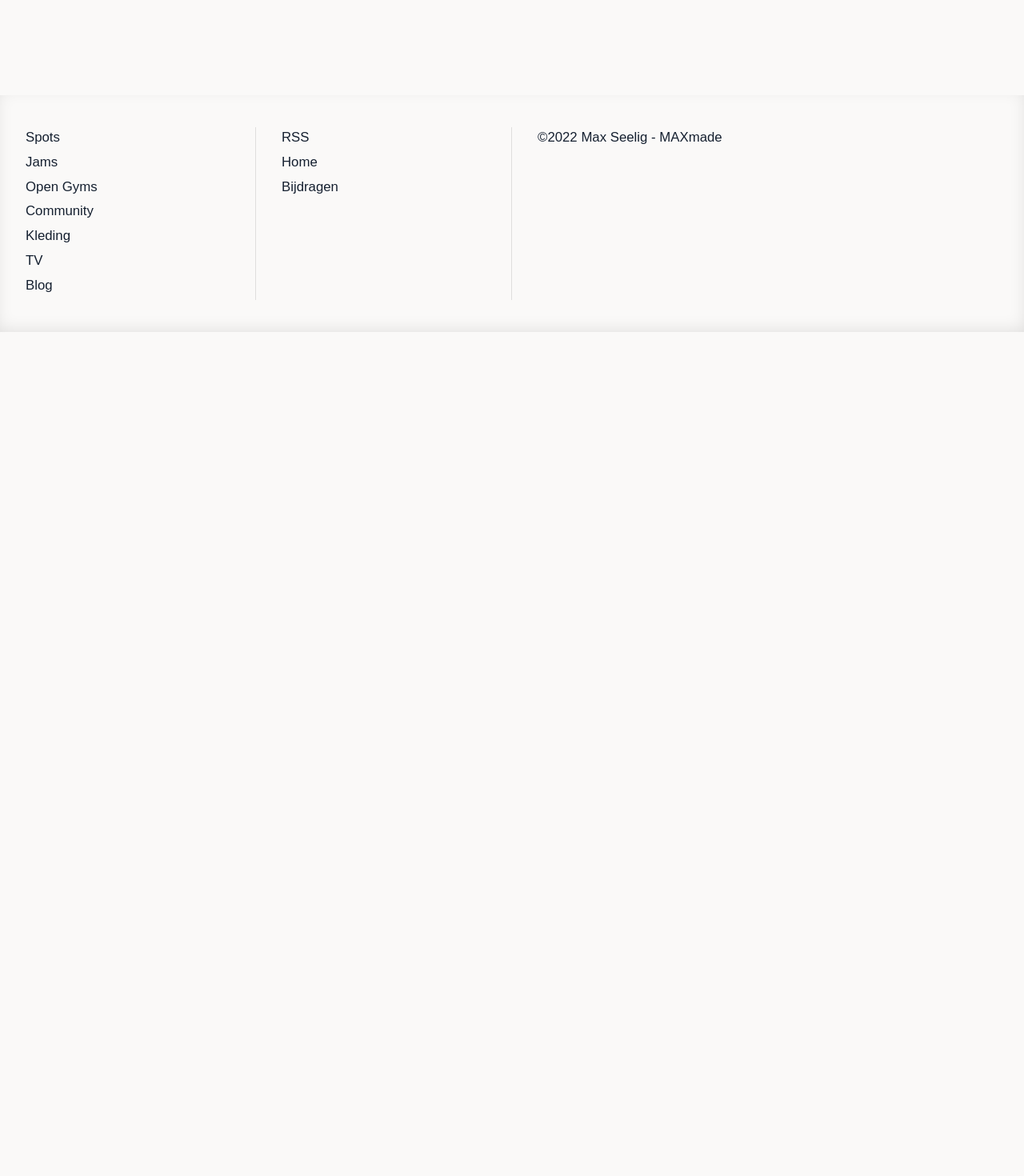
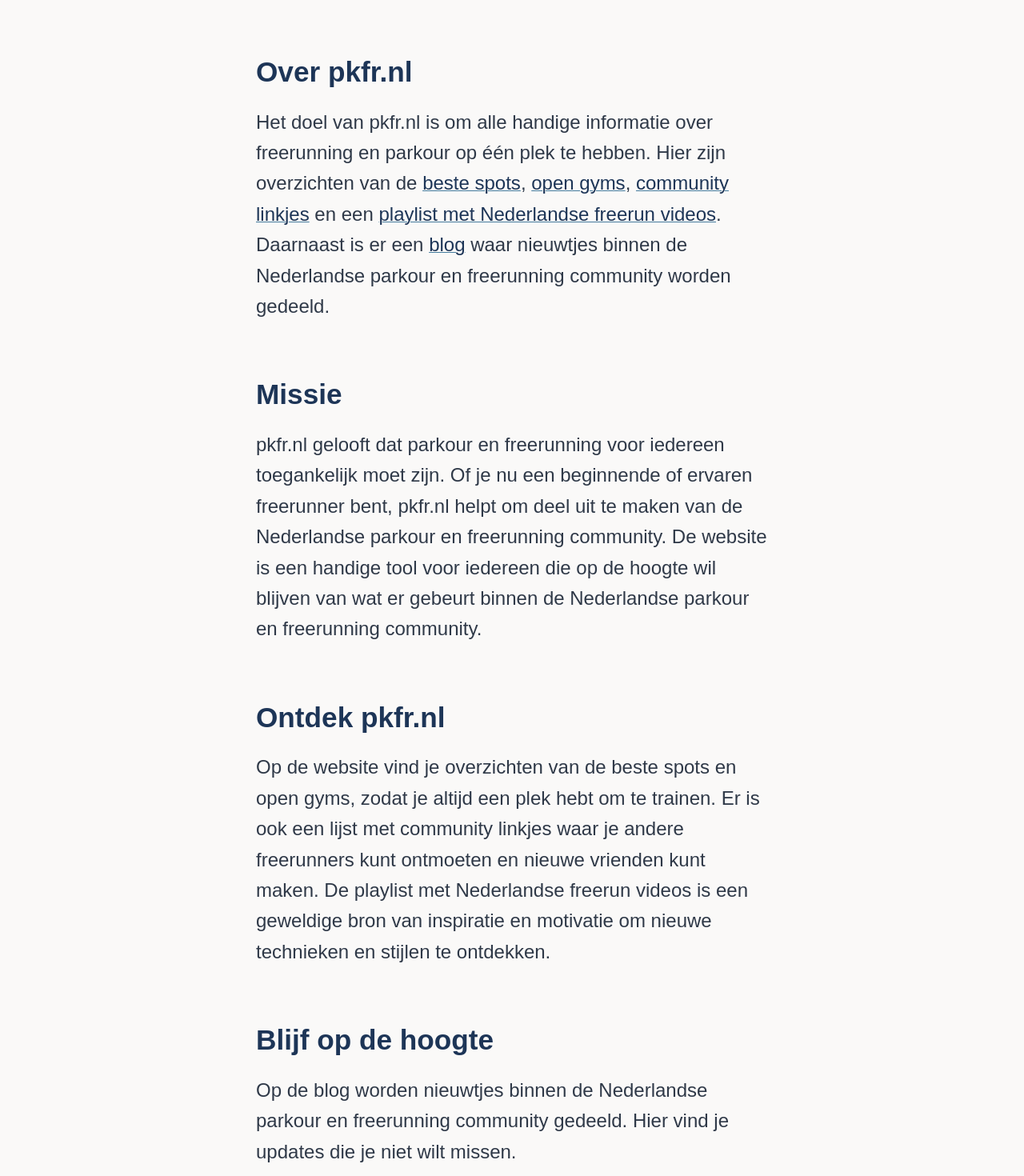
Before and after one commit to m-a-x-s-e-e-l-i-g/pkfr-nl, a SvelteKit app: page / in a window 1280 px wide. Shown: the part 540-2010 px from the top of the page at 80% size. Before the commit the page ends 955 px from the top, so only its background shows below. Built offline with nearby package versions, Linux system fonts and the light colour scheme; some icons are missing; a web font is replaced by a local one.

Commit message:
Added more text

```diff
--- a/src/routes/+page.svelte
+++ b/src/routes/+page.svelte
@@ -26,5 +26,25 @@
 
 <h1>{siteTitle}</h1>
 <p>
-	{siteTitle} is een open source project, met als doel alle handige informatie in één overzicht te hebben. Zo is het makkelijker om onderdeel te zijn van de Nederlandse Freerun community, en het te blijven!
+{siteTitle} is dé online hub voor de Nederlandse parkour en freerunning community. Hier vind je alles wat nodig is om deel uit te maken van deze fantastische community en op de hoogte te blijven van wat er gebeurt.
 </p>
+
+<h2>Over {siteTitle}</h2>
+<p>
+	Het doel van {siteTitle} is om alle handige informatie over freerunning en parkour op één plek te hebben. Hier zijn overzichten van de <a href="/spots">beste spots</a>, <a href="/open-gyms">open gyms</a>, <a href="/community">community linkjes</a> en een <a href="/tv">playlist met Nederlandse freerun videos</a>. Daarnaast is er een <a href="/blog">blog</a> waar nieuwtjes binnen de Nederlandse parkour en freerunning community worden gedeeld.
+</p>
+
+<h2>Missie</h2>
+<p>
+	{siteTitle} gelooft dat parkour en freerunning voor iedereen toegankelijk moet zijn. Of je nu een beginnende of ervaren freerunner bent, {siteTitle} helpt om deel uit te maken van de Nederlandse parkour en freerunning community. De website is een handige tool voor iedereen die op de hoogte wil blijven van wat er gebeurt binnen de Nederlandse parkour en freerunning community.
+</p>
+
+<h2>Ontdek {siteTitle}</h2>
+<p>
+	Op de website vind je overzichten van de beste spots en open gyms, zodat je altijd een plek hebt om te trainen. Er is ook een lijst met community linkjes waar je andere freerunners kunt ontmoeten en nieuwe vrienden kunt maken. De playlist met Nederlandse freerun videos is een geweldige bron van inspiratie en motivatie om nieuwe technieken en stijlen te ontdekken.
+</p>
+
+<h2>Blijf op de hoogte</h2>
+<p>
+	Op de blog worden nieuwtjes binnen de Nederlandse parkour en freerunning community gedeeld. Hier vind je updates die je niet wilt missen.
+</p>
--- a/src/routes/jams/+page.svelte
+++ b/src/routes/jams/+page.svelte
@@ -11,13 +11,16 @@
 
 
 <h1>Jams</h1>
+<p>
+	In deze agenda vind je de heerlijkste jams, gemaakt van verse en natuurlijke ingrediënten. De jams worden met veel liefde en zorg bereid, en dat proef je terug bij je aanwezigheid! Of je nu houdt van klassieke city jam of juist van vernieuwende smaken als shopping jam, hier vind je voor ieder wat wils. Smeer de jams automatisch in je eigen agenda door op die rode knop te drukken.
+</p>
 <iframe src="https://calendar.google.com/calendar/embed?src=2f49b8d34696e27aa508a4c669e4533c74c11ae4e5ffc9dc48cd5c06d0a03cb3%40group.calendar.google.com&ctz=Europe%2FAmsterdam" title="Jams NL"  style="border: 0" width="800" height="600" frameborder="0" scrolling="no"></iframe>
 
 <a
 	href="https://calendar.google.com/calendar/ical/2f49b8d34696e27aa508a4c669e4533c74c11ae4e5ffc9dc48cd5c06d0a03cb3%40group.calendar.google.com/public/basic.ics"
 	rel="noreferrer"
 	target="_blank"
-	class="button">Toevoegen aan agenda</a
+	class="button">Zet in mijn agenda</a
 >
 
 <p>
--- a/src/routes/open-gyms/+page.svelte
+++ b/src/routes/open-gyms/+page.svelte
@@ -11,13 +11,14 @@
 
 
 <h1>Open Gyms</h1>
+<p>Bij een open gym kun je zonder lidmaatschap in jouw favoriete indoor freerun gym trainen. Er zijn locaties door heel het land, maar let op: je moet je soms wel even aanmelden.</p>
 <iframe src="https://calendar.google.com/calendar/embed?src=e8c97b051b5df998bf17a52d4d87ce82490ee2a033a40ff867ffe426214b32a9%40group.calendar.google.com&ctz=Europe%2FAmsterdam" title="Open Gyms NL" style="border: 0" width="800" height="600" frameborder="0" scrolling="no"></iframe>
 
 <a
 	href="https://calendar.google.com/calendar/ical/e8c97b051b5df998bf17a52d4d87ce82490ee2a033a40ff867ffe426214b32a9%40group.calendar.google.com/public/basic.ics"
 	rel="noreferrer"
 	target="_blank"
-	class="button">Toevoegen aan agenda</a
+	class="button">Zet in mijn agenda</a
 >
 
 <p>
```
